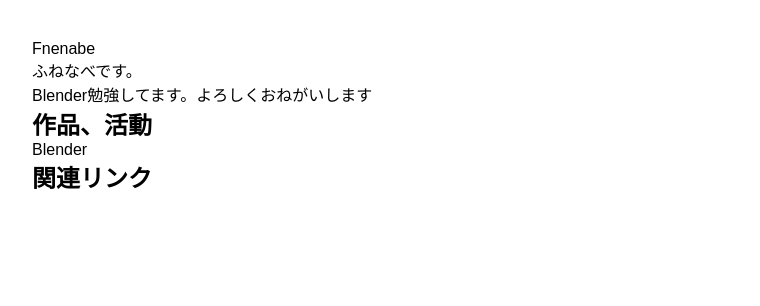
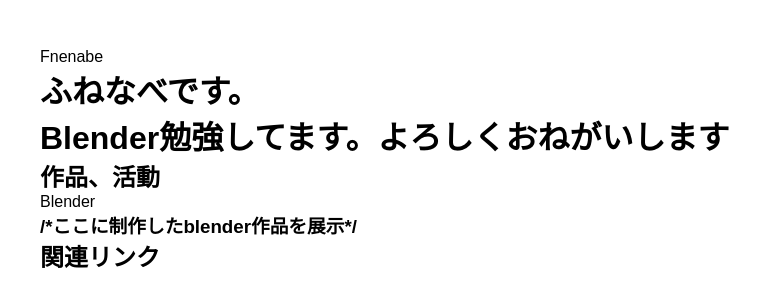
Before and after one commit to Funenabe/my_web, a plain HTML site: page index.html in a window 1280 px wide. Shown: the whole page, without its empty margins (8-768 px from the left). Drawn offline with Linux system fonts and the light colour scheme.

Commit message:
Update index.html

```diff
--- a/index.html
+++ b/index.html
@@ -42,7 +42,7 @@
     #main-content {
       opacity: 0;
       transition: opacity 1s ease;
-      padding: 40px;
+      padding: 48px;
     }
 
     /* 表示状態 */
@@ -55,21 +55,29 @@
 
   <!-- スプラッシュ画面 -->
   <div id="splash">
-    <div>🌟 My Logo 🌟</div>
+    <div class="splash">🌟 My Logo 🌟</div>
   </div>
 
 
   <div id="main-content">
   <p>
-<header> Fnenabe </header>
+<header class='header-text'> Fnenabe </header>
+
+<h1 class = "information-text">
 <p> ふねなべです。 </p>
 <p> Blender勉強してます。よろしくおねがいします </p>
+</h1>
 
-<h2> 作品、活動 </h2>
-<p> Blender </p>
+<h2 class = "thread-text"> 作品、活動 </h2>
+<p class='topic-text'> Blender </p>
 
-<h2> 関連リンク </h2>
-  </p>
+     <h3>
+/*ここに制作したblender作品を展示*/
+     </h3>
+
+
+<h2 class = "thread-text"> 関連リンク </h2>
+
   </div>
 
 
```
